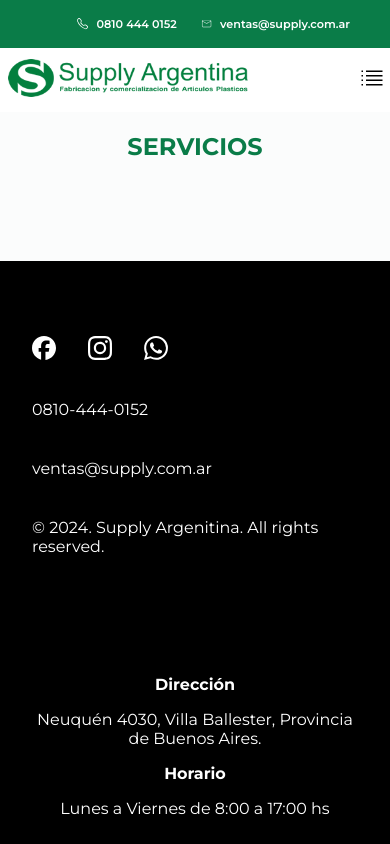
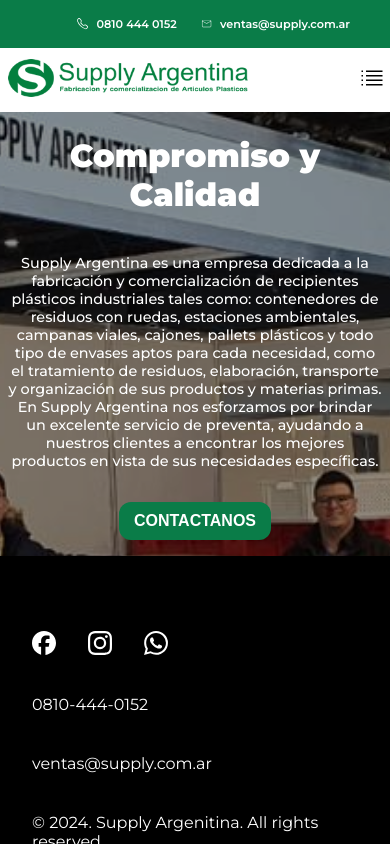
Before and after one commit to nicolamberto/supply, a React (Vite) app: page /servicios in a window 390 px wide. Built offline with nearby package versions, Linux system fonts and the light colour scheme.

Commit message:
Comitt antes del npm run buil

```diff
--- a/src/App.jsx
+++ b/src/App.jsx
@@ -10,6 +10,7 @@ import ShoppingCart from "./pages/ShoppingCart/ShoppingCart";
 import Categories from "./components/Categories/Categories";
 import Navbar from "./components/Navbar/Navbar";
 import Categorias from "./pages/Categorias/Categorias";
+import Servicios from "./pages/Servicios/Servicios";
 
 function App() {
   const [productsCart, setProductsCart] = useState([]); // IDs del carrito
@@ -24,7 +25,8 @@ function App() {
   }
 
   function deleteCart() {
-    setFilteredProducts([]);
+    setProductsCart([]);
+    updateFilteredProducts([]); // Actualiza los productos seleccionados
   }
 
   function deleteItem(id) {
@@ -73,6 +75,7 @@ function App() {
             />
           }
         />
+        <Route path="/servicios" element={<Servicios />} />
       </Routes>
     </div>
   );
--- a/src/components/Categories/Categories.module.css
+++ b/src/components/Categories/Categories.module.css
@@ -35,6 +35,7 @@
   justify-content: end;
   align-items: center;
   box-shadow: 6px 6px 5px -2px rgba(0,0,0,0.6);
+  background-color: white;
 
 
 }
--- /dev/null
+++ b/src/pages/Servicios/Servicios.jsx
@@ -0,0 +1,28 @@
+import React from "react";
+import style from "./Servicios.module.css";
+import imageBackground from "../../assets/backgroundImages/1.jpg";
+import Footer from "../../components/Footer/Footer";
+function Servicios() {
+  return (
+    <div className={style.main}>
+      <div className={style.content}>
+        <h2 className={style.title}>Compromiso y Calidad</h2>
+        <span className={style.text}>
+          Supply Argentina es una empresa dedicada a la fabricación y
+          comercialización de recipientes plásticos industriales tales como:
+          contenedores de residuos con ruedas, estaciones ambientales, campanas
+          viales, cajones, pallets plásticos y todo tipo de envases aptos para
+          cada necesidad, como el tratamiento de residuos, elaboración,
+          transporte y organización de sus productos y materias primas. En
+          Supply Argentina nos esforzamos por brindar un excelente servicio de
+          preventa, ayudando a nuestros clientes a encontrar los mejores
+          productos en vista de sus necesidades específicas.
+        </span>
+        <button className={style.button}>Contactanos</button>
+      </div>
+      <Footer />
+    </div>
+  );
+}
+
+export default Servicios;
--- /dev/null
+++ b/src/pages/Servicios/Servicios.module.css
@@ -0,0 +1,87 @@
+.main {
+  width: 100vw;
+  height: auto;
+  display: flex;
+  flex-flow: column nowrap;
+  margin-top: 7rem;
+  font-family: var(--primary-font);
+  background-color: #fbfcfc;
+  background-image: url("../../assets/1.jpeg");
+  backdrop-filter: blur(20px);
+  background-repeat: no-repeat;
+  background-size: cover;
+  color: white;
+}
+
+.content {
+  width: auto;
+  height: auto;
+  box-sizing: border-box;
+  padding: 8rem 4rem;
+  display: flex;
+  flex-flow: column nowrap;
+  justify-content: center;
+  align-items: center;
+  gap: 2rem;
+  position: relative;
+  background-color: rgba(0, 0, 0, 0.431);
+}
+.title {
+  font-size: 2.2rem;
+  font-weight: 900;
+}
+.text {
+  max-width: 60%;
+  text-align: center;
+  font-weight: 500;
+  font-size: 1.2rem;
+}
+.button {
+  border: none;
+  transition: all 0.3s ease;
+  background-color: var(--primary-bg-color);
+  color: var(--primary-bg-color);
+  font-weight: 600;
+  font-size: 1rem;
+  padding: 10px 15px;
+  text-transform: uppercase;
+  border-radius: 12px;
+  color: white;
+}
+
+.button:hover {
+  background-color: #085e3a;
+  color: rgb(255, 255, 255);
+  box-shadow: 0 4px 6px rgba(0, 0, 0, 0.1), 0 2px 4px rgba(0, 0, 0, 0.06);
+}
+@media (max-width: 1024px) {
+  .content {
+    padding: 4rem 2rem;
+  }
+}
+@media (max-width: 800px) {
+  .main {
+    background-position: -40rem;
+    max-width: none;
+  }
+  .text{
+    max-width: none;
+  }
+}
+@media (max-width: 400px) {
+    .main {
+        background-position: -70rem;
+        max-width: none;
+      }
+    .content {
+       padding: 1rem .5rem;
+      }
+      .title{
+        margin: .5rem;
+        font-size: 2rem;
+        text-align: center;
+      }
+      .text{
+        font-size: .9rem;
+      }
+}
```
